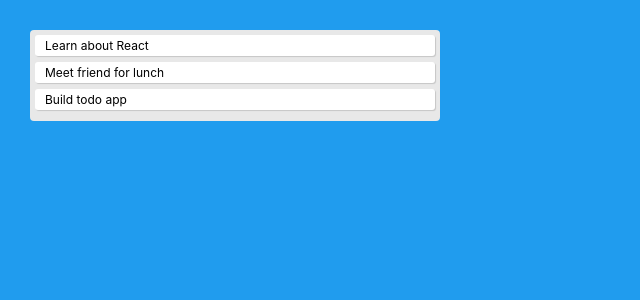
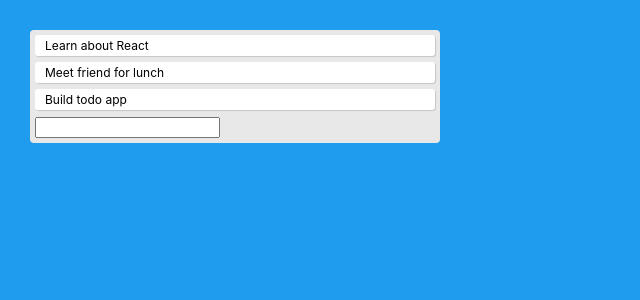
Before and after one commit to tommyrharper/react-hooks-todo, a React (Create React App) app: page / in a window 1280 px wide. Shown: the top 300 px of the page, without its empty margins (0-640 px from the left). Built offline with nearby package versions, Linux system fonts and the light colour scheme.

Commit message:
Allow adding new Todos

```diff
--- a/src/App.js
+++ b/src/App.js
@@ -3,6 +3,23 @@
 
 function Todo({ todo, index }) {
   return <div className="todo">{todo.text}</div>;
+}
+
+function TodoForm({addTodo}) {
+  const [value, setValue] = useState('');
+
+  const handleSubmit = e => {
+    e.preventDefault();
+    if(!value) return;
+    addTodo(value);
+    setValue('');
+  }
+
+  return (
+    <form onSubmit={handleSubmit}>
+      <input type="text" className="input" value={value} onChange={e => setValue(e.target.value)} />
+    </form>
+  )
 }
 
 function App() {
@@ -21,12 +38,18 @@
     },
   ]);
 
+  const addTodo = text => {
+    const newTodos = [...todos, {text}];
+    setTodos(newTodos);
+  }
+
   return (
     <div className="app">
       <div className="todo-list">
         {todos.map((todo, index) => (
           <Todo key={index} index={index} todo={todo} />
         ))}
+        <TodoForm addTodo={addTodo} />
       </div>
     </div>
   );
```
